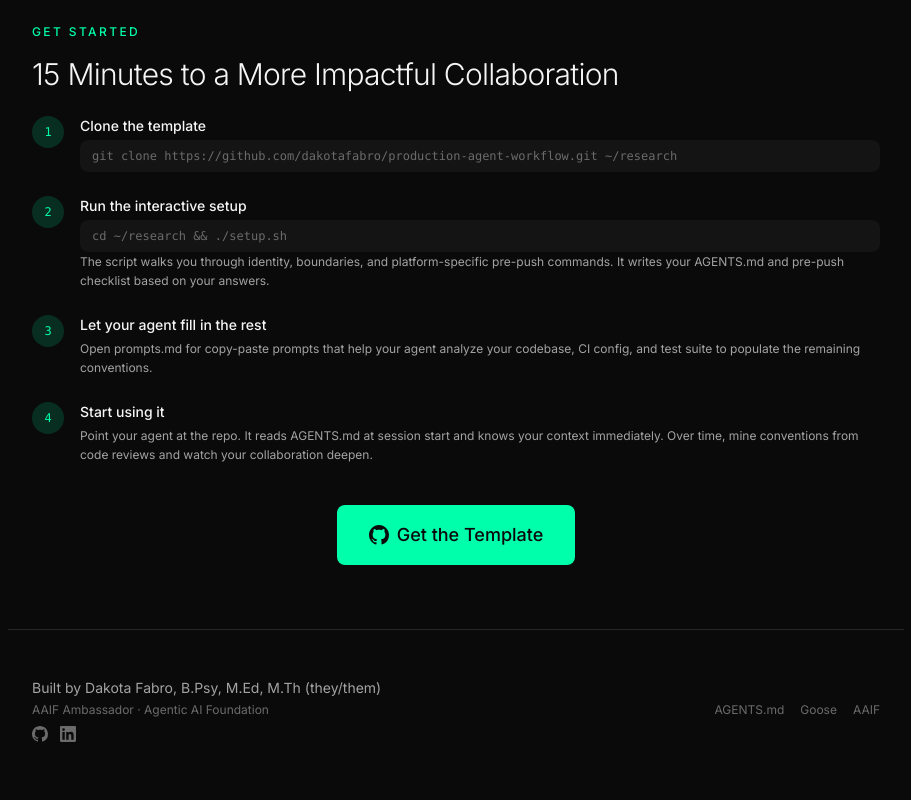
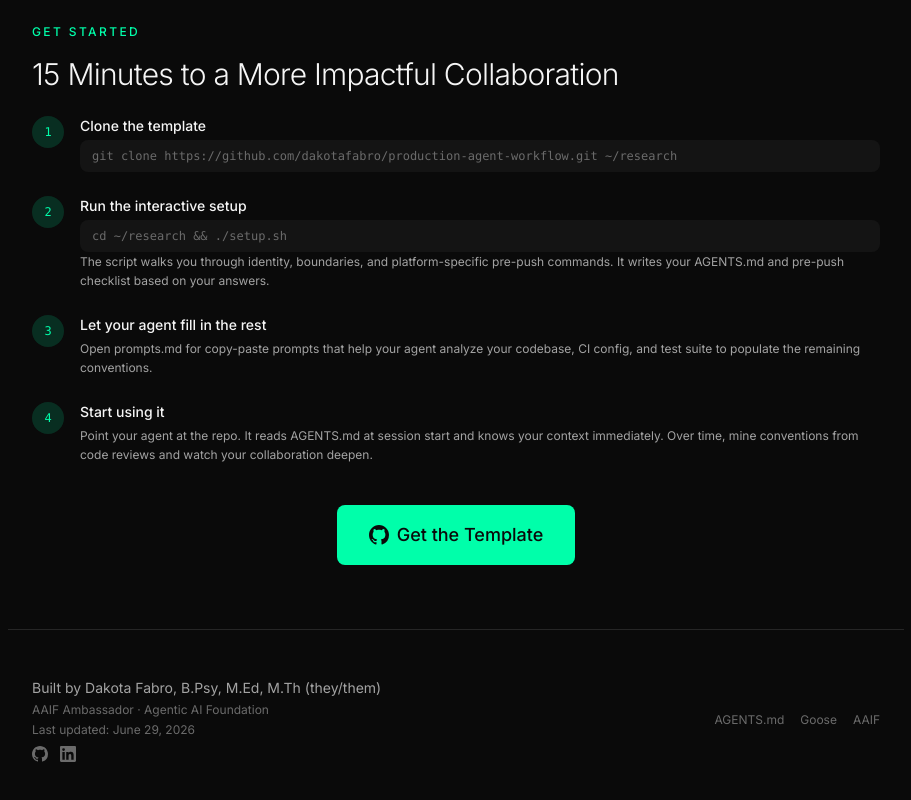
Before and after one commit to dakotafabro/production-agent-workflow-site, a Next.js app: page / in a window 1280 px wide. Shown: the part 5218-6018 px from the top of the page, without its empty margins (184-1095 px from the left). Built offline with nearby package versions, Linux system fonts and the light colour scheme.

Commit message:
Add last updated date to footer

```diff
--- a/app/page.tsx
+++ b/app/page.tsx
@@ -410,6 +410,9 @@ export default function Home() {
             <p className="text-xs text-[var(--text-muted)] mt-1">
               AAIF Ambassador &middot; Agentic AI Foundation
             </p>
+            <p className="text-xs text-[var(--text-muted)] mt-1">
+              Last updated: June 29, 2026
+            </p>
             <div className="flex gap-3 mt-2">
               <a href="https://github.com/dakotafabro" target="_blank" rel="noopener noreferrer" className="text-[var(--text-muted)] hover:text-[var(--accent)] transition-colors">
                 <svg className="w-4 h-4" fill="currentColor" viewBox="0 0 24 24"><path d="M12 0C5.37 0 0 5.37 0 12c0 5.31 3.435 9.795 8.205 11.385.6.105.825-.255.825-.57 0-.285-.015-1.23-.015-2.235-3.015.555-3.795-.735-4.035-1.41-.135-.345-.72-1.41-1.23-1.695-.42-.225-1.02-.78-.015-.795.945-.015 1.62.87 1.845 1.23 1.08 1.815 2.805 1.305 3.495.99.105-.78.42-1.305.765-1.605-2.67-.3-5.46-1.335-5.46-5.925 0-1.305.465-2.385 1.23-3.225-.12-.3-.54-1.53.12-3.18 0 0 1.005-.315 3.3 1.23.96-.27 1.98-.405 3-.405s2.04.135 3 .405c2.295-1.56 3.3-1.23 3.3-1.23.66 1.65.24 2.88.12 3.18.765.84 1.23 1.905 1.23 3.225 0 4.605-2.805 5.625-5.475 5.925.435.375.81 1.095.81 2.22 0 1.605-.015 2.895-.015 3.3 0 .315.225.69.825.57A12.02 12.02 0 0024 12c0-6.63-5.37-12-12-12z"/></svg>
```
